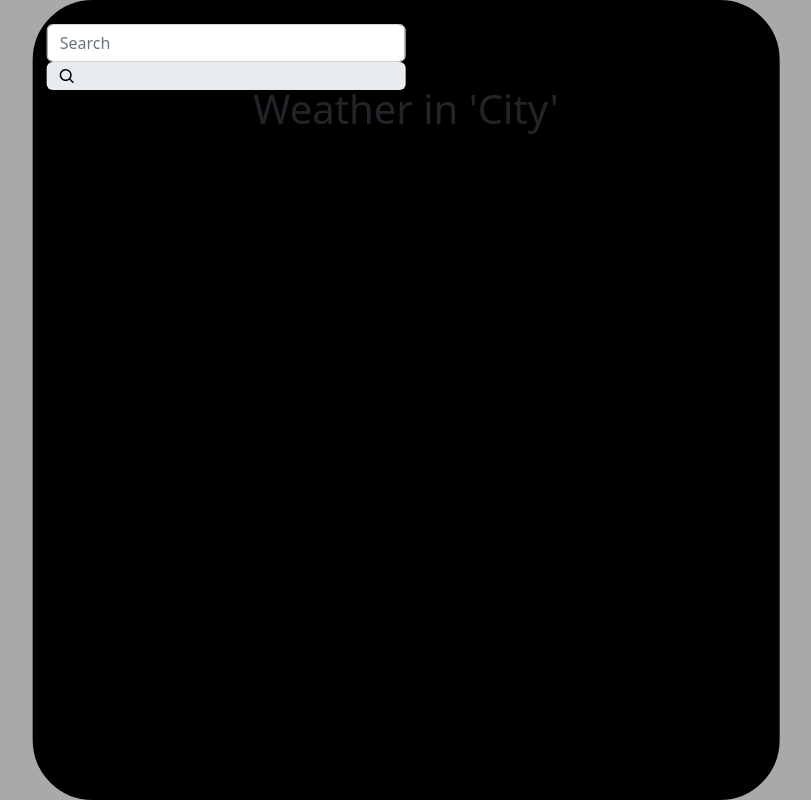
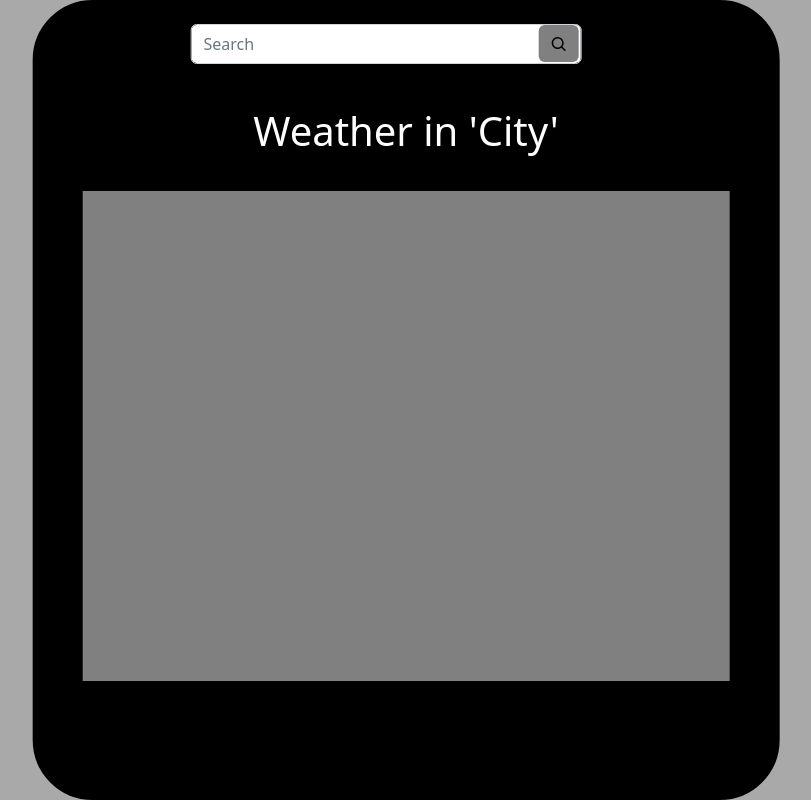
Before and after one commit to GreenJ84/Weather-Forecast-App, a plain HTML site: page index.html in a window 1280 px wide. Shown: the whole page, without its empty margins (234-1045 px from the left). Drawn offline with nearby package versions, Linux system fonts and the light colour scheme.

Commit message:
Added Responsive Styling to search bar

```diff
--- a/index.css
+++ b/index.css
@@ -5,16 +5,26 @@ html {
     color: white;
 }
 .text{
-    text-align: center
+    text-align: center;
+    color: white;
+    margin-top: 8%;
 }
 
 .searchBar{
-    width: 50%;
+    width: 60%;
     height: 40px;
-    margin: 3% 0px;
+    margin: 3% 20%;
     border-radius: 30px;
+    display: flex;
 }
-
+.searchBtn{
+    display: inline-block;
+    position: relative;
+    right: 43px;
+    top: 4.5%;
+    height: 92%;
+    background-color: grey !important;
+}
 .switch {
     position: relative;
     display: inline-block;
@@ -66,6 +76,13 @@ input:checked + .slider:before {
     transform: translateX(26px);
 }
 
+.forecast{
+    width: 90%;
+    height: 260px;
+    margin: 8% 5% 0;
+    background-color: grey;
+}
+
 .col-xs-1 {width: 8.33%;}
 .col-xs-2 {width: 16.66%;}
 .col-xs-3 {width: 25%;}
@@ -79,7 +96,7 @@ input:checked + .slider:before {
 .col-xs-11 {width: 91.66%;}
 .col-xs-12 {width: 100%;}
 .display{
-    height: 250px;
+    height: 300px;
     position: absolute;
         top: 50%;
         left: 50%;
@@ -108,6 +125,12 @@ input:checked + .slider:before {
         height: 500px;
     }
 
+    .forecast{
+        width: 90%;
+        height: 280px;
+        margin: 8% 5% 0;
+        background-color: grey;
+    }
 
 }
 
@@ -129,8 +152,16 @@ input:checked + .slider:before {
     .col-12{ width: 100%;}
 
 .display{
-    height: 600px;
+    height: 700px;
 }
+
+.forecast{
+    width: 90%;
+    height: 330px;
+    margin: 8% 5% 0;
+    background-color: grey;
+}
+
 }
 
 
@@ -153,6 +184,15 @@ input:checked + .slider:before {
     .display{
         height: 800px;
     }
+    .text{
+        margin-top: 6%;
+    }
+    .forecast{
+        width: 90%;
+        height: 490px;
+        margin: 5% 5% 0;
+        background-color: grey;
+    }
     }
 
 
@@ -173,6 +213,15 @@ input:checked + .slider:before {
     .col-lg-12{ width: 100%;}
 
     .display{
-        height: 800px;
+        height: 950px;
+    }
+    .text{
+        margin-top: 5%;
+    }
+    .forecast{
+        width: 90%;
+        height: 600px;
+        margin: 5% 5% 0;
+        background-color: grey;
     }
     }
```
